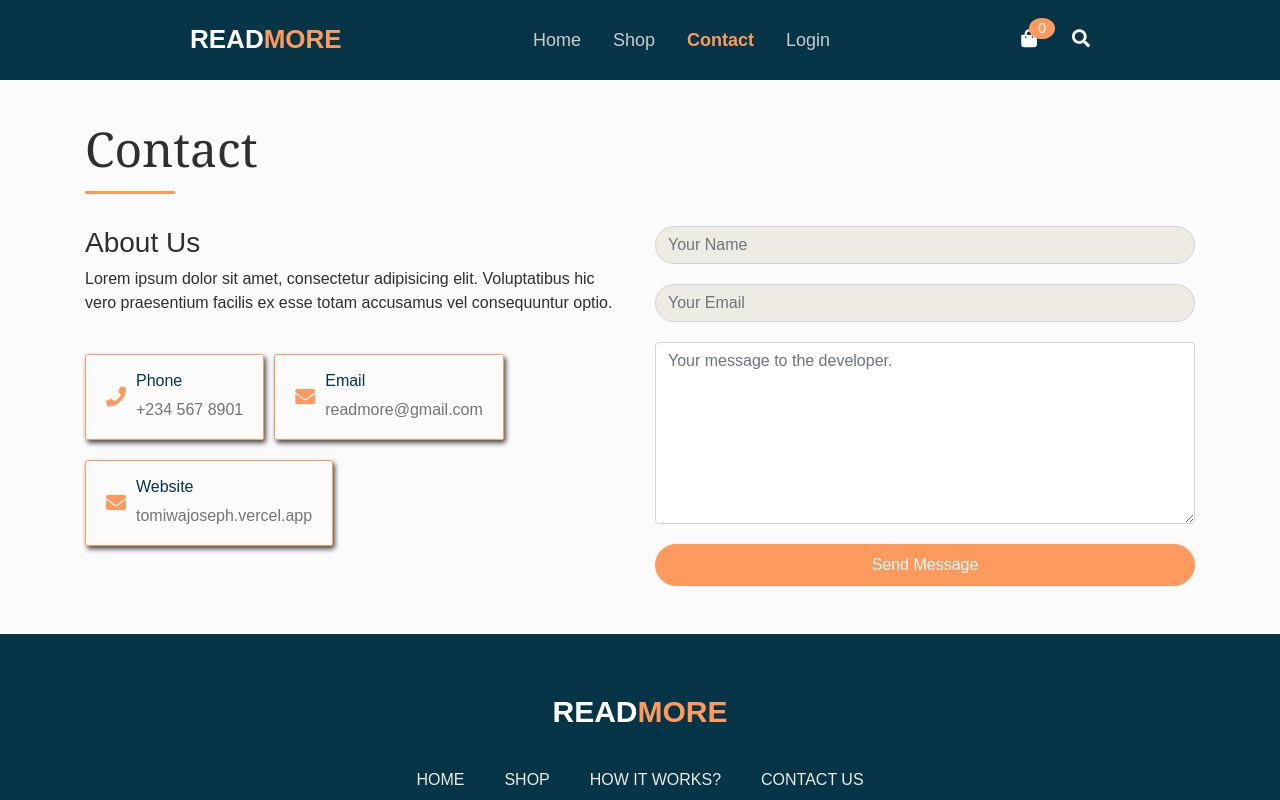
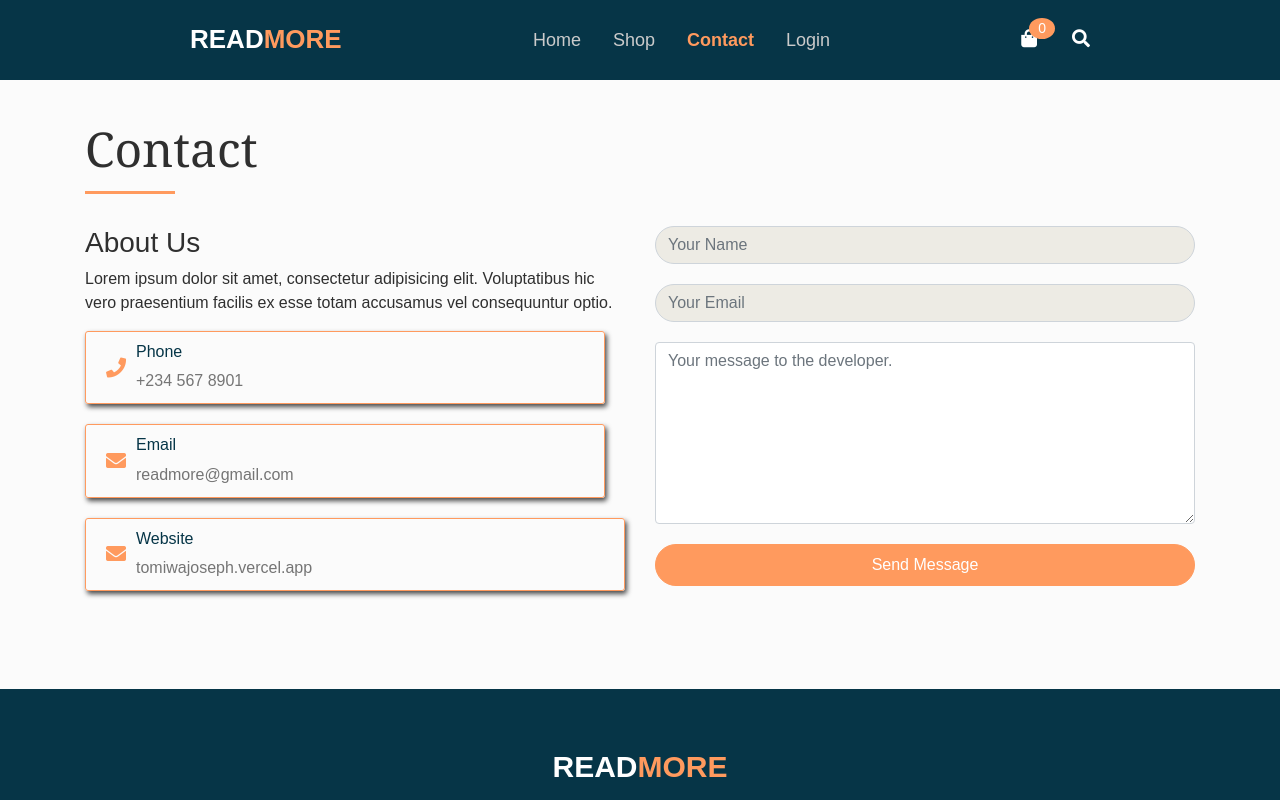
Before and after one commit to TomiwaJoseph/ReadMore, a React (Create React App) app in the folder frontend/: page /contact-us in a window 1280 px wide. Shown: the top 800 px of the page. Built offline with nearby package versions, Linux system fonts and the light colour scheme; no server answers.

Commit message:
added more styling to pages

```diff
--- a/frontend/src/pages/page-styles.css
+++ b/frontend/src/pages/page-styles.css
@@ -43,10 +43,15 @@
 ============ SHOP ==============
 ================================ */
 
-.shop-container .shop-cta-filter {
+/* .shop-container .shop-cta-filter {
   display: flex;
   gap: 10px;
   justify-content: space-between;
+} */
+
+.shop-container .category-title {
+  color: #4c4c4c;
+  text-align: center;
 }
 
 .shop-container .shop-cta-filter button {
@@ -90,6 +95,7 @@
   font-size: 18px;
   padding: 10px;
   border-radius: 3px;
+  cursor: pointer;
 }
 
 .shop-container .categories-container .all-categories {
@@ -203,14 +209,25 @@
 
 .contact-container .contact-info {
   margin-bottom: 30px;
-  display: flex;
+  /* display: flex;
   flex-wrap: wrap;
-  gap: 10px;
+  gap: 10px; */
 }
 .contact-container .contact-info .about-us h3 {
   color: var(--dark-text-color);
 }
+.contact-container .contact-info .each-info-container {
+  display: flex;
+  flex-wrap: wrap;
+  /* gap: 20px; */
+}
 .contact-container .contact-info .each-info {
+  display: flex;
+  align-items: center;
+  padding: 10px 20px;
+  margin-right: 20px;
+  margin-bottom: 20px;
+  /* width: 50%; */
   border: 1px solid var(--main-color);
   -webkit-box-shadow: 2px 3px 5px 0 rgba(0, 0, 0, 0.705);
   -moz-box-shadow: 2px 3px 5px 0 rgba(0, 0, 0, 0.705);
@@ -218,11 +235,9 @@
   -o-box-shadow: 2px 3px 5px 0 rgba(0, 0, 0, 0.705);
   box-shadow: 2px 3px 5px 0 rgba(0, 0, 0, 0.705);
   border-radius: 3px;
-  width: fit-content;
-  margin-bottom: 10px;
-  display: flex;
-  align-items: center;
-  padding: 10px 20px;
+}
+.contact-container .contact-info .each-info:last-child {
+  width: 100%;
 }
 .contact-container .contact-info .each-info i {
   margin-right: 10px;
```
